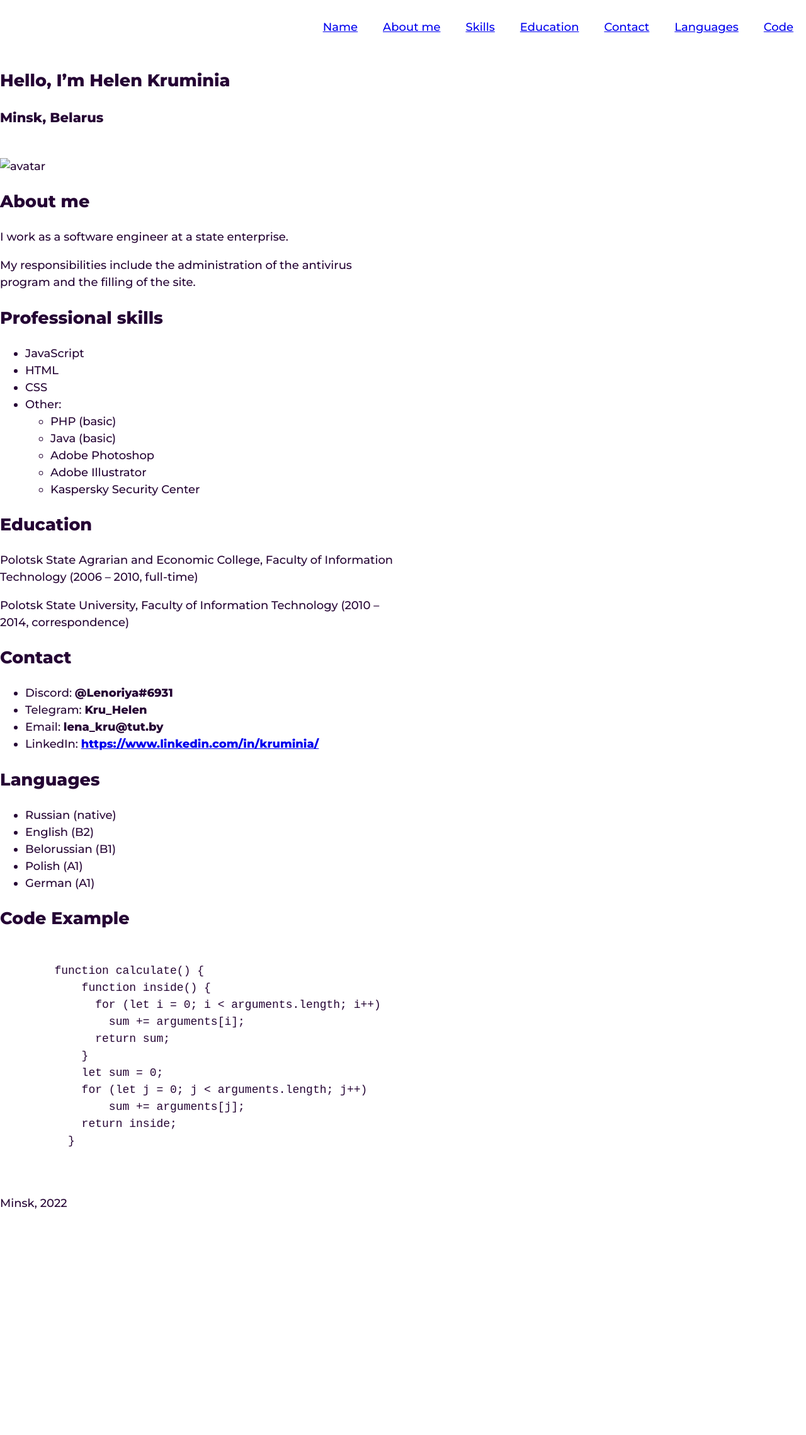
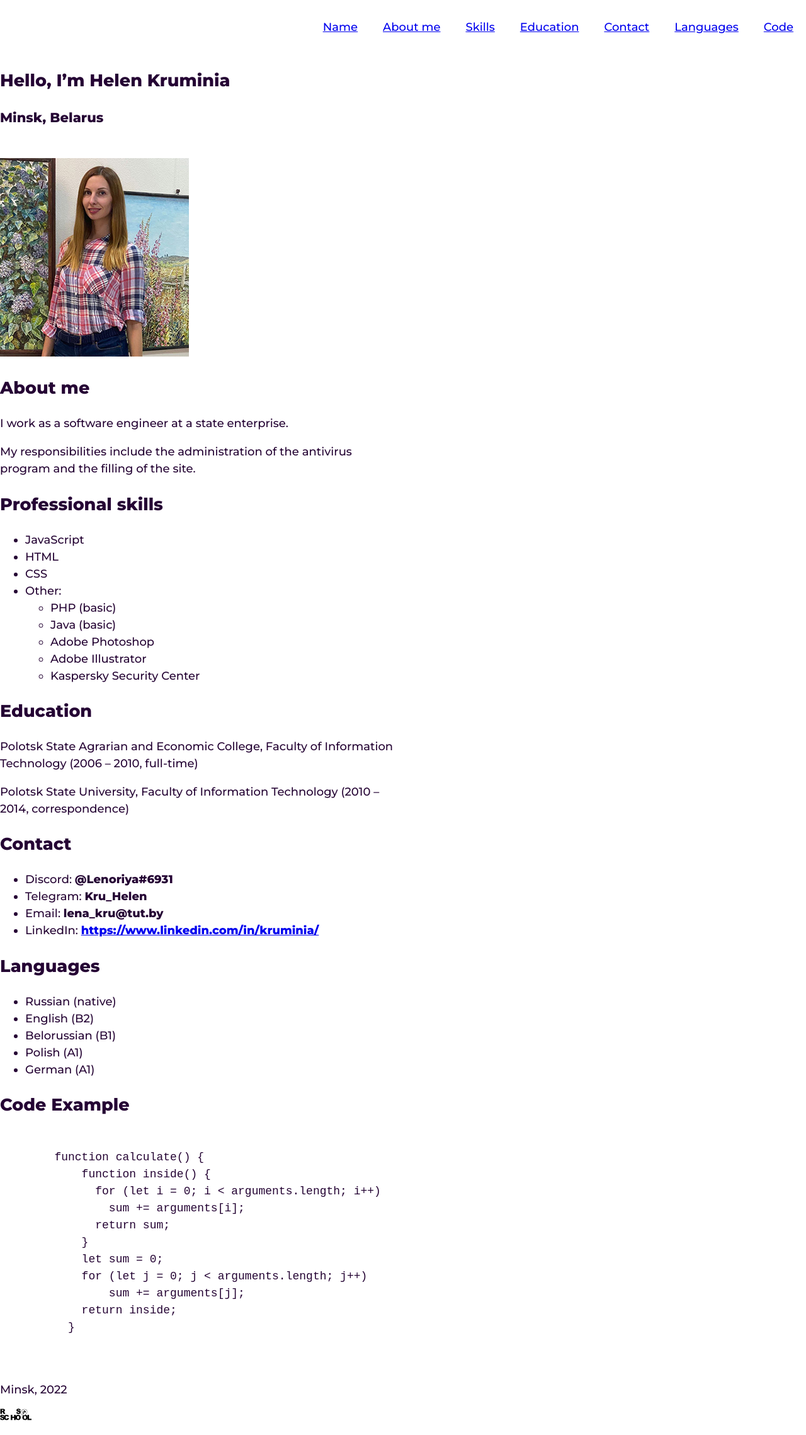
Before and after one commit to Lenoriya/rsschool-cv-old, a plain HTML site: page index.html in a window 1280 px wide. Shown: the whole page at 63% size. Before the commit the page ends 1924 px from the top, so only its background shows below. Drawn offline with Linux system fonts and the light colour scheme.

Commit message:
feat: update index.html file

```diff
--- a/index.html
+++ b/index.html
@@ -6,7 +6,7 @@
     <meta name="viewport" content="width=device-width, initial-scale=1.0">
     <title>cv</title>
     <link rel="stylesheet" href="style.css">
-    <link rel="icon" href="assets/favicon.ico">
+    <link rel="icon" href="./favicon.ico">
 
     <link rel="preconnect" href="https://fonts.googleapis.com">
     <link rel="preconnect" href="https://fonts.gstatic.com" crossorigin>
@@ -45,7 +45,7 @@
                 <h1 class=".section-title">Hello, I’m Helen Kruminia</h1>
                 <h3>Minsk, Belarus</h3>
                 <br>
-                <img src="./assets/photo.jpg" alt="avatar">
+                <img src="./photo.jpg" alt="avatar">
             </section>
 
             <section class="section" id="about_me">
@@ -124,6 +124,10 @@
     <footer class = "footer">
         <div class="container">
             Minsk, 2022
+            <br>
+            <a href="https://rs.school/js/"><img src="./rs_school_js.svg" width="50"
+                height="50" alt="Пример"></a>
+
         </div>
     </footer>
 
```
